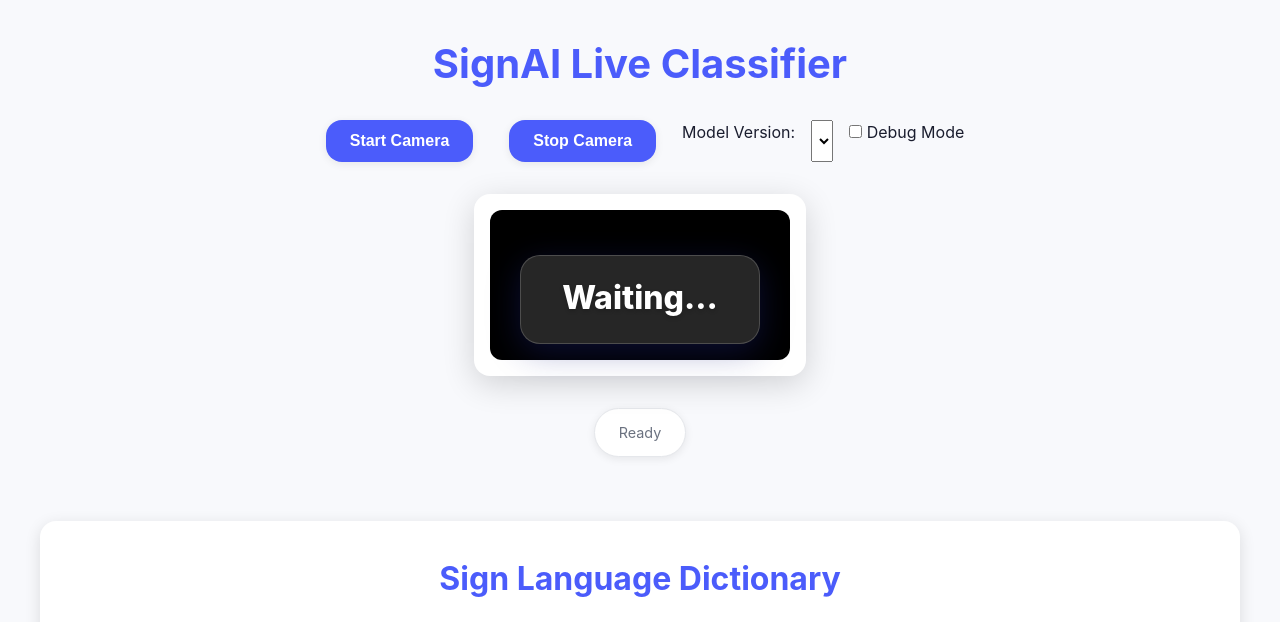
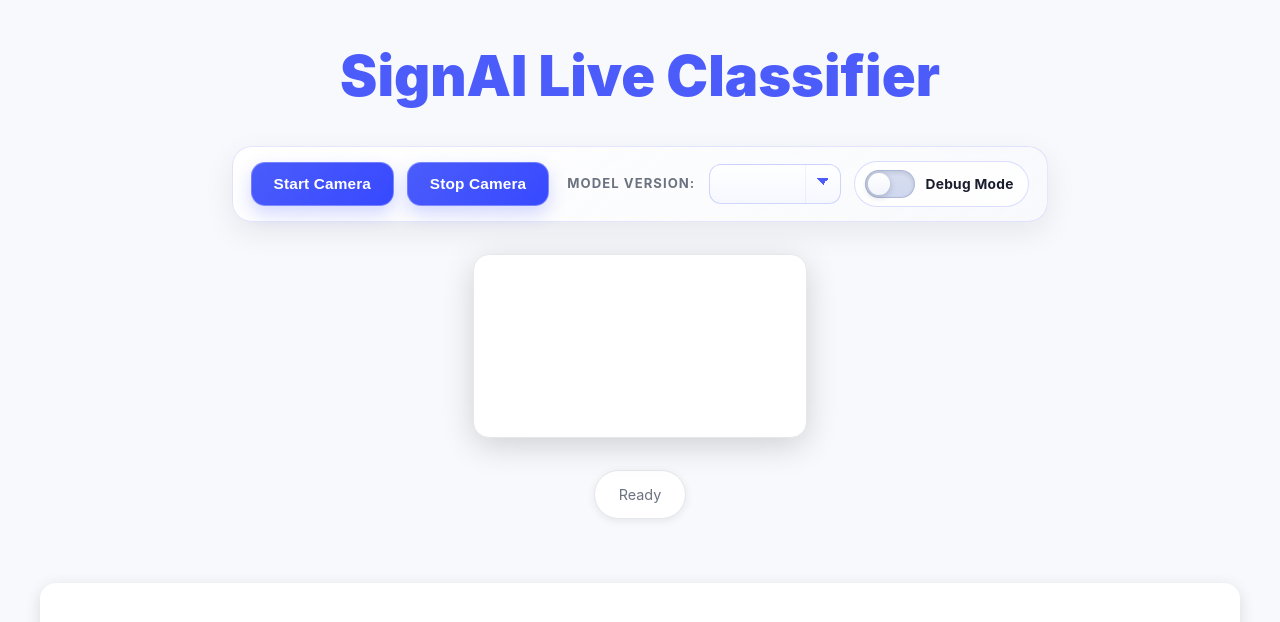
Before and after one commit to Stefanos0710/SignAI, a Flask app: page / in a window 1280 px wide. Shown: the top 622 px of the page. Run offline with Flask 2, Linux system fonts and the light colour scheme; lists and menus that the app fills with data are empty.

Commit message:
Enhance camera UI: add setCameraUIActive function to manage camera state and update styles for inactive state in main.js and style.css.

```diff
--- a/SignAlphaSet/website/static/main.js
+++ b/SignAlphaSet/website/static/main.js
@@ -20,6 +20,23 @@ let intervalId = null;
 let isProcessing = false;
 let stream = null;
 let debugMode = false;
+
+const container = document.getElementById('container');
+
+function setCameraUIActive(isActive) {
+    if (!container) return;
+    container.classList.toggle('camera-inactive', !isActive);
+
+    if (!isActive) {
+        resultDiv.innerText = "";
+        confDiv.innerText = "";
+        if (landmarksCtx && landmarksCanvas) {
+            landmarksCtx.clearRect(0, 0, landmarksCanvas.width, landmarksCanvas.height);
+        }
+    }
+}
+
+setCameraUIActive(false);
 
 // Connections for Hand Landmarks (MediaPipe convention)
 const HAND_CONNECTIONS = [
--- a/SignAlphaSet/website/static/style.css
+++ b/SignAlphaSet/website/static/style.css
@@ -35,43 +35,190 @@ body {
 
 h1 {
     color: var(--primary);
-    font-size: 2.5rem;
+    font-size: 3.5rem;
     margin-bottom: 1.5rem;
     text-align: center;
-    font-weight: 700;
+    font-weight: 900;
 }
 
 /* Button Styling */
 button {
-    background-color: var(--primary);
+    position: relative;
+    overflow: hidden;
+    background: linear-gradient(135deg, var(--primary) 0%, var(--primary-dark) 100%);
     color: white;
-    border: none;
-    padding: 12px 24px;
-    font-size: 1rem;
-    font-weight: 600;
-    border-radius: var(--radius);
+    border: 1px solid rgba(255, 255, 255, 0.28);
+    padding: 0.72rem 1.35rem;
+    font-size: 0.96rem;
+    font-weight: 700;
+    letter-spacing: 0.01em;
+    border-radius: 14px;
     cursor: pointer;
-    transition: var(--transition);
-    margin: 0 10px;
-    box-shadow: var(--shadow-sm);
+    transition: transform 0.25s cubic-bezier(.4, 0, .2, 1), box-shadow 0.25s cubic-bezier(.4, 0, .2, 1), filter 0.25s cubic-bezier(.4, 0, .2, 1);
+    margin: 0;
+    box-shadow: 0 8px 18px rgba(75, 92, 251, 0.24);
 }
 
 button:hover {
-    background-color: var(--primary-dark);
-    transform: translateY(-2px);
-    box-shadow: var(--shadow-md);
+    transform: translateY(-2px) scale(1.01);
+    box-shadow: 0 12px 24px rgba(75, 92, 251, 0.3);
+    filter: saturate(1.07);
 }
 
 button:active {
-    transform: translateY(0);
+    transform: translateY(0) scale(0.98);
+    box-shadow: 0 6px 14px rgba(75, 92, 251, 0.2);
+}
+
+button::before {
+    content: "";
+    position: absolute;
+    inset: -120%;
+    background: linear-gradient(120deg, transparent 38%, rgba(255, 255, 255, 0.34) 50%, transparent 62%);
+    transform: translateX(-45%);
+    transition: transform 0.65s cubic-bezier(.19, 1, .22, 1);
+}
+
+button:hover::before {
+    transform: translateX(45%);
 }
 
 /* Controls Container */
-div:has(> button) {
+.controls {
     margin-bottom: 2rem;
     display: flex;
+    flex-wrap: wrap;
     justify-content: center;
-    gap: 1rem;
+    align-items: center;
+    gap: 0.85rem;
+    padding: 0.9rem 1.1rem;
+    border-radius: 20px;
+    border: 1px solid rgba(75, 92, 251, 0.15);
+    background: linear-gradient(140deg, rgba(255, 255, 255, 0.94) 0%, rgba(248, 249, 252, 0.84) 100%);
+    box-shadow: 0 10px 30px rgba(26, 29, 46, 0.08);
+    backdrop-filter: blur(14px);
+    -webkit-backdrop-filter: blur(14px);
+}
+
+.controls > label[for="model-version"] {
+    font-size: 0.82rem;
+    font-weight: 700;
+    letter-spacing: 0.08em;
+    text-transform: uppercase;
+    color: var(--text-secondary);
+    margin-left: 0.3rem;
+}
+
+#model-version {
+    appearance: none;
+    -webkit-appearance: none;
+    -moz-appearance: none;
+    min-width: 132px;
+    padding: 0.68rem 2.25rem 0.68rem 0.9rem;
+    border: 1px solid rgba(75, 92, 251, 0.25);
+    border-radius: 12px;
+    background:
+        linear-gradient(45deg, transparent 50%, var(--primary) 50%) calc(100% - 16px) calc(50% - 2px) / 7px 7px no-repeat,
+        linear-gradient(135deg, var(--primary) 50%, transparent 50%) calc(100% - 11px) calc(50% - 2px) / 7px 7px no-repeat,
+        linear-gradient(to right, rgba(75, 92, 251, 0.08), rgba(75, 92, 251, 0.08)) calc(100% - 2.1rem) 0 / 1px 100% no-repeat,
+        linear-gradient(180deg, #ffffff 0%, #f6f8ff 100%);
+    color: var(--text-primary);
+    font-size: 0.92rem;
+    font-weight: 600;
+    cursor: pointer;
+    transition: border-color 0.25s ease, box-shadow 0.25s ease, transform 0.25s ease;
+}
+
+#model-version:hover {
+    transform: translateY(-1px);
+    border-color: rgba(75, 92, 251, 0.45);
+    box-shadow: 0 8px 16px rgba(75, 92, 251, 0.14);
+}
+
+#model-version:focus {
+    outline: none;
+    border-color: var(--primary);
+    box-shadow: 0 0 0 4px rgba(75, 92, 251, 0.16);
+}
+
+.toggle-switch {
+    position: relative;
+    display: inline-flex;
+    align-items: center;
+    gap: 0.65rem;
+    font-size: 0.86rem;
+    font-weight: 700;
+    letter-spacing: 0.02em;
+    color: var(--text-primary);
+    background: rgba(255, 255, 255, 0.8);
+    border: 1px solid rgba(75, 92, 251, 0.2);
+    border-radius: 999px;
+    padding: 0.5rem 0.9rem 0.5rem 0.6rem;
+    cursor: pointer;
+    transition: box-shadow 0.25s ease, border-color 0.25s ease, transform 0.25s ease;
+}
+
+.toggle-switch:hover {
+    transform: translateY(-1px);
+    border-color: rgba(75, 92, 251, 0.42);
+    box-shadow: 0 8px 16px rgba(75, 92, 251, 0.14);
+}
+
+.toggle-switch input {
+    position: absolute;
+    opacity: 0;
+    width: 0;
+    height: 0;
+}
+
+.toggle-switch .slider {
+    width: 50px;
+    height: 28px;
+    border-radius: 999px;
+    background: linear-gradient(180deg, #d8def0 0%, #cfd8ef 100%);
+    border: 1px solid rgba(50, 71, 142, 0.24);
+    position: relative;
+    transition: background 0.25s ease, box-shadow 0.25s ease, border-color 0.25s ease;
+    box-shadow: inset 0 2px 4px rgba(26, 29, 46, 0.12);
+}
+
+.toggle-switch .slider::before {
+    content: "";
+    position: absolute;
+    top: 2px;
+    left: 2px;
+    width: 22px;
+    height: 22px;
+    border-radius: 50%;
+    background: linear-gradient(180deg, #ffffff 0%, #f2f4fc 100%);
+    box-shadow: 0 2px 6px rgba(26, 29, 46, 0.22);
+    transition: transform 0.25s cubic-bezier(.4, 0, .2, 1);
+}
+
+.toggle-switch input:checked + .slider {
+    background: linear-gradient(135deg, var(--primary) 0%, var(--primary-dark) 100%);
+    border-color: rgba(75, 92, 251, 0.7);
+    box-shadow: 0 0 0 3px rgba(75, 92, 251, 0.2), inset 0 2px 4px rgba(26, 29, 46, 0.1);
+}
+
+.toggle-switch input:checked + .slider::before {
+    transform: translateX(22px);
+}
+
+.toggle-switch input:focus-visible + .slider {
+    box-shadow: 0 0 0 4px rgba(75, 92, 251, 0.25);
+}
+
+@media (max-width: 900px) {
+    .controls {
+        width: 100%;
+        justify-content: center;
+        padding: 0.8rem;
+    }
+
+    .controls > label[for="model-version"] {
+        margin-left: 0;
+    }
 }
 
 /* Video Container */
@@ -259,6 +406,17 @@ div:has(> button) {
     color: white;
 }
 
+#container { border: 1px solid var(--border); }
+
+#container.camera-inactive #overlay,
+#container.camera-inactive #landmarks {
+    display: none;
+}
+
+#container.camera-inactive #video {
+    background: transparent;
+}
+
 #result {
     font-size: 2rem;
     font-weight: 800;
```
